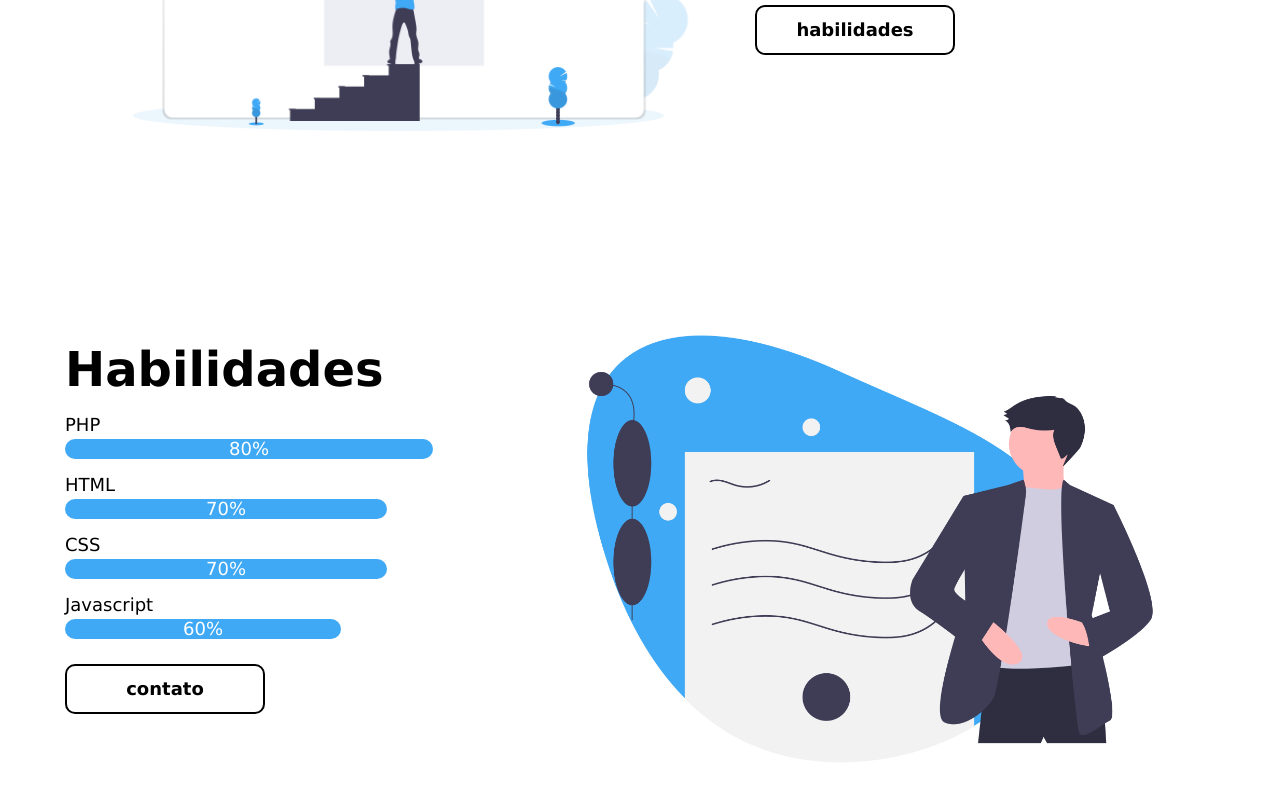
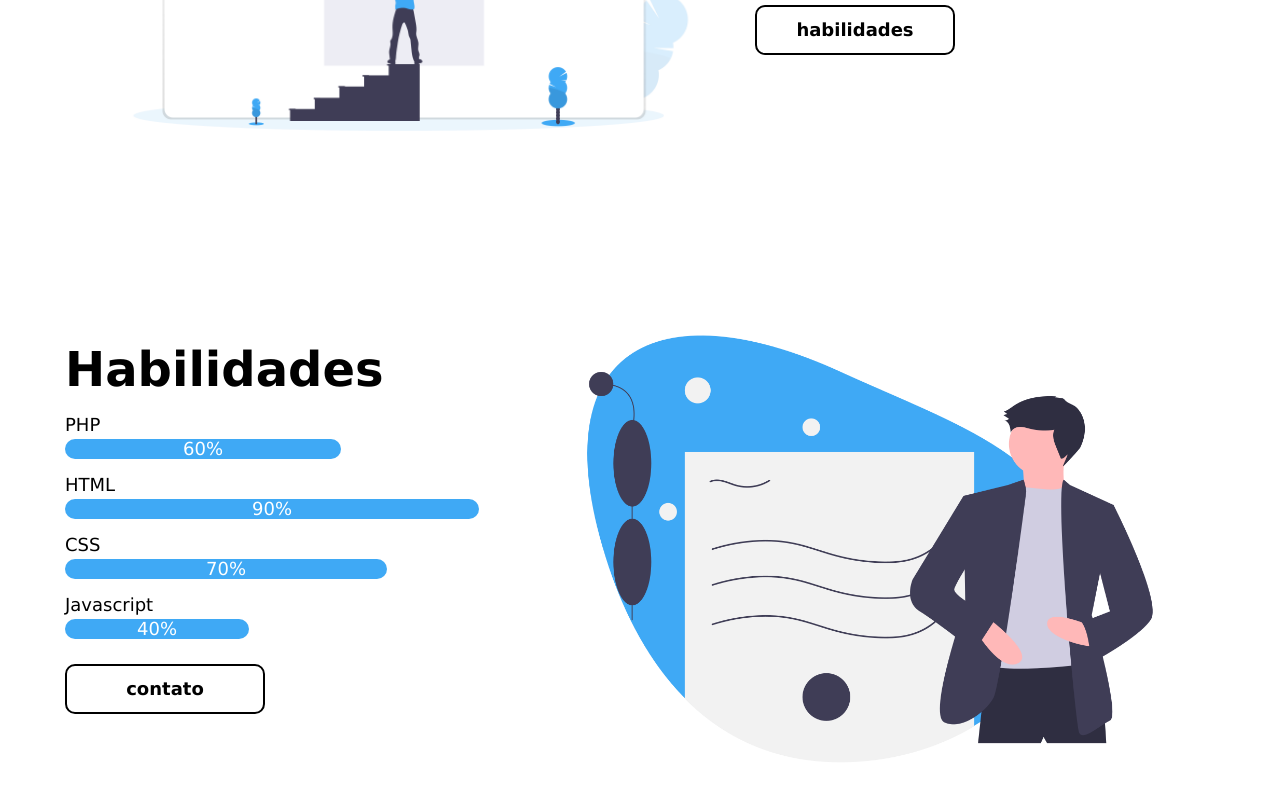
Before and after one commit to brunosigomes/brunosigomes.github.io, a plain HTML site: page index.html in a window 1280 px wide. Shown: the part 1036-1836 px from the top of the page. Drawn offline with Linux system fonts and the light colour scheme.

Commit message:
Ajuste titulo inicio e css habilidades

```diff
--- a/index.html
+++ b/index.html
@@ -4,7 +4,7 @@
 	<meta charset="utf-8">
 	<meta http-equiv="X-UA-Compatible" content="IE=edge">
 	<meta name="viewport" content="width=device-width, initial-scale=1.0">
-	<title>Portifólio</title>
+	<title>Bruno Gomes</title>
 	<link rel="stylesheet" href="styles.css">
 	<script src="https://kit.fontawesome.com/87e949dcbd.js" crossorigin="anonymous"></script>
 </head>
@@ -55,7 +55,7 @@
 		<div class="container">
 			<section id="inicio">
 				<div class="texto">
-					<h1>Programador PHP</h1>
+					<h1>Web Developer</h1>
 
 					<p>Tudo quanto fizerdes, fazei-o de todo o coração, como para o Senhor e não para homens, cientes de que recebereis do Senhor a recompensa da herança. Colossenses 3:23</p>
 
--- a/styles.css
+++ b/styles.css
@@ -216,13 +216,13 @@ ul.habilidades li:before {
 }
 
 ul.habilidades li:nth-child(1):before {
-	content: '80%';
-	width: 80%;
+	content: '60%';
+	width: 60%;
 }
 
 ul.habilidades li:nth-child(2):before {
-	content: '70%';
-	width: 70%;
+	content: '90%';
+	width: 90%;
 }
 
 ul.habilidades li:nth-child(3):before {
@@ -231,8 +231,8 @@ ul.habilidades li:nth-child(3):before {
 }
 
 ul.habilidades li:nth-child(4):before {
-	content: '60%';
-	width: 60%;
+	content: '40%';
+	width: 40%;
 }
 
 section#contato {
```
